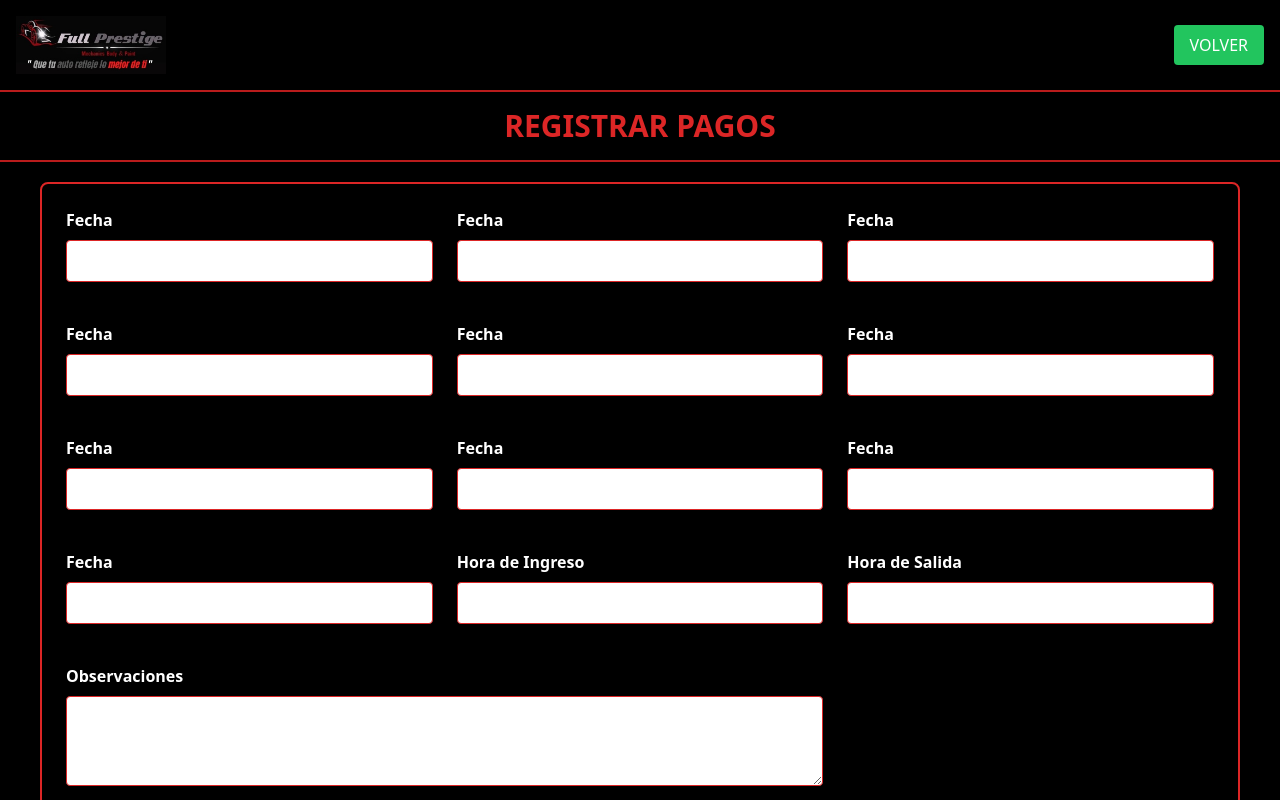
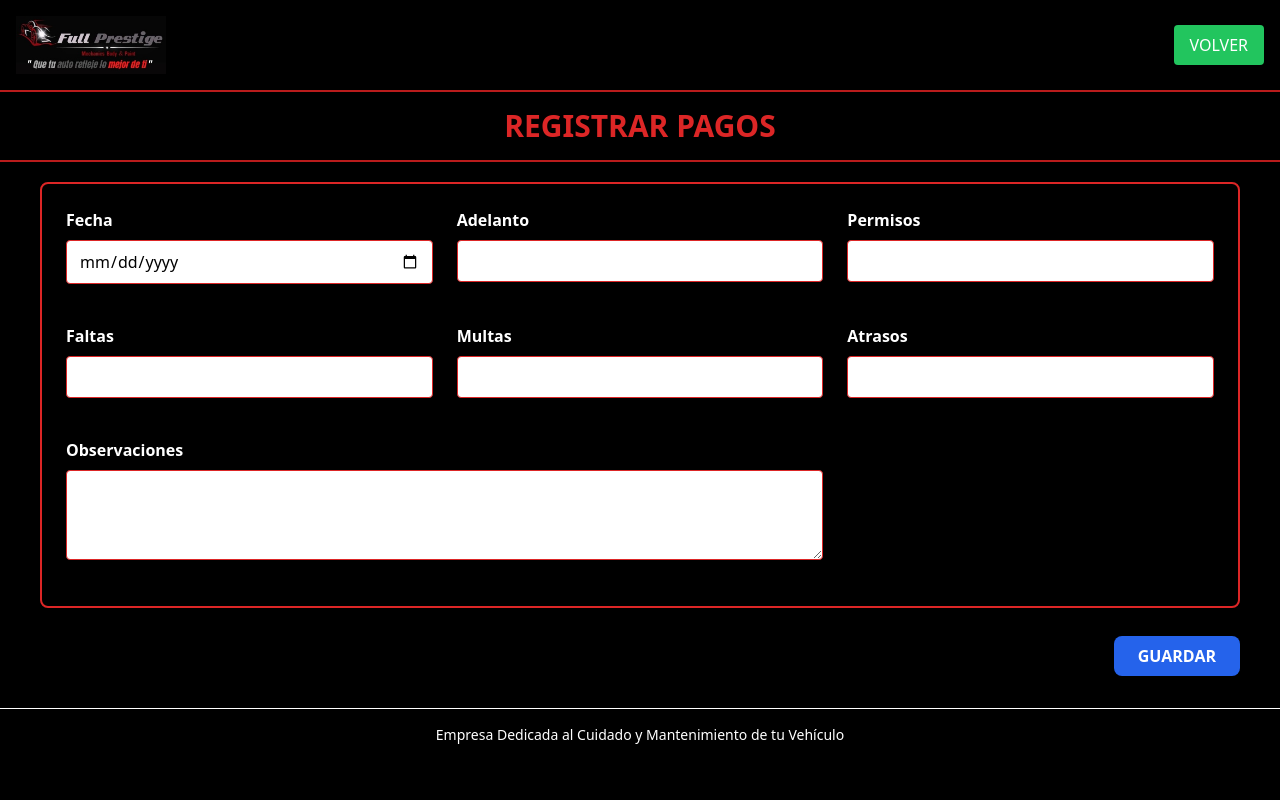
Before and after one commit to silviachaluisa/FULL-PRESTIGE, a React (Vite) app in the folder Frontend/: page /registrar-pagos in a window 1280 px wide. Shown: the top 800 px of the page. Built offline with nearby package versions, Linux system fonts and the light colour scheme.

Commit message:
Cambios finales

```diff
--- a/Frontend/src/Paginas/Administrador/TablaAsistencia.jsx
+++ b/Frontend/src/Paginas/Administrador/HistorialAsistencia.jsx
@@ -42,7 +42,7 @@ export const Asistencia = () => {
       </header>
 
       <div>
-        <h2 className="bg-black px-4 py-2 text-center text-red-600 text-xl font-bold mb-3 mt-1">CONTROL DE ASISTENCIA</h2>
+        <h2 className="bg-black px-4 py-2 text-center text-red-600 text-xl font-bold mb-3 mt-1">HISTORIAL DE ASISTENCIA</h2>
       </div>
 
       <main className=" flex-grow w-full max-w-5xl p-6 bg-white  shadow mt-2 mb-4 rounded-lg mx-auto border border-black">
--- a/Frontend/src/Paginas/Administrador/TablaPagos.jsx
+++ b/Frontend/src/Paginas/Administrador/HistorialPagos.jsx
@@ -82,11 +82,11 @@ const brandLogos = {
 
 
       <div>
-        <h2 className=" bg-black px-4 py-2  border-2 border-white text-red-600 text-center text-xl font-semibold mb-4">CONTROL DE PAGOS</h2>
+        <h2 className=" bg-black px-4 py-2  border-2 border-white text-red-600 text-center text-xl font-semibold mb-4">HISTORIAL DE PAGOS</h2>
       </div>
 
       {/* Historial de Clientes/Vehículos */}
-      <main className="flex-grow w-full max-w-5xl  p-6 bg-white shadow mt-6 rounded-lg mx-auto border border-black">
+      <main className="flex-grow w-full   p-6 bg-white shadow mt-6 rounded-lg mx-auto border border-black">
       {/* max-w-5xl (Esto hace que el formulario se limite al ancho y no cubra toda la pantalla)*/}
 
         {/* Formulario de Búsqueda */}
--- a/Frontend/src/Paginas/Administrador/RegistrarClientes.jsx
+++ b/Frontend/src/Paginas/Administrador/RegistrarClientes.jsx
@@ -51,7 +51,7 @@ export const RegistrarClientes= () => {
 
           {/* --------------------------------------------------------------------------------------- */}
           <div className="mb-4">
-            <label className="block font-semibold mb-2">Fecha</label>
+            <label className="block font-semibold mb-2">Cédula</label>
             <input
               type="text"
               required
@@ -61,7 +61,7 @@ export const RegistrarClientes= () => {
           {/* --------------------------------------------------------------------------------------- */}
           {/* --------------------------------------------------------------------------------------- */}
           <div className="mb-4">
-            <label className="block font-semibold mb-2">Fecha</label>
+            <label className="block font-semibold mb-2">Contacto</label>
             <input
               type="text"
               required
@@ -71,7 +71,7 @@ export const RegistrarClientes= () => {
           {/* --------------------------------------------------------------------------------------- */}
           {/* --------------------------------------------------------------------------------------- */}
           <div className="mb-4">
-            <label className="block font-semibold mb-2">Fecha</label>
+            <label className="block font-semibold mb-2">Email</label>
             <input
               type="text"
               required
@@ -81,7 +81,7 @@ export const RegistrarClientes= () => {
           {/* --------------------------------------------------------------------------------------- */}
           {/* --------------------------------------------------------------------------------------- */}
           <div className="mb-4">
-            <label className="block font-semibold mb-2">Fecha</label>
+            <label className="block font-semibold mb-2">Dirección</label>
             <input
               type="text"
               required
@@ -91,7 +91,7 @@ export const RegistrarClientes= () => {
           {/* --------------------------------------------------------------------------------------- */}
           {/* --------------------------------------------------------------------------------------- */}
           <div className="mb-4">
-            <label className="block font-semibold mb-2">Fecha</label>
+            <label className="block font-semibold mb-2">N° Orden</label>
             <input
               type="text"
               required
@@ -101,7 +101,7 @@ export const RegistrarClientes= () => {
           {/* --------------------------------------------------------------------------------------- */}
           {/* --------------------------------------------------------------------------------------- */}
           <div className="mb-4">
-            <label className="block font-semibold mb-2">Fecha</label>
+            <label className="block font-semibold mb-2">Marca</label>
             <input
               type="text"
               required
@@ -111,7 +111,7 @@ export const RegistrarClientes= () => {
           {/* --------------------------------------------------------------------------------------- */}
           {/* --------------------------------------------------------------------------------------- */}
           <div className="mb-4">
-            <label className="block font-semibold mb-2">Fecha</label>
+            <label className="block font-semibold mb-2">Modelo</label>
             <input
               type="text"
               required
@@ -121,7 +121,7 @@ export const RegistrarClientes= () => {
           {/* --------------------------------------------------------------------------------------- */}
           {/* --------------------------------------------------------------------------------------- */}
           <div className="mb-4">
-            <label className="block font-semibold mb-2">Fecha</label>
+            <label className="block font-semibold mb-2">Placa</label>
             <input
               type="text"
               required
@@ -131,9 +131,9 @@ export const RegistrarClientes= () => {
           {/* --------------------------------------------------------------------------------------- */}
           {/* --------------------------------------------------------------------------------------- */}
           <div className="mb-4">
-            <label className="block font-semibold mb-2">Fecha</label>
+            <label className="block font-semibold mb-2">Fecha de Ingreso</label>
             <input
-              type="text"
+              type="date"
               required
               className="w-full px-3 py-2 bg-white text-black border border-red-600 rounded focus:outline-none"
             />
@@ -141,16 +141,16 @@ export const RegistrarClientes= () => {
           {/* --------------------------------------------------------------------------------------- */}
           {/* --------------------------------------------------------------------------------------- */}
           <div className="mb-4">
-            <label className="block font-semibold mb-2">Fecha</label>
+            <label className="block font-semibold mb-2">Fecha de Salida</label>
             <input
-              type="text"
+              type="date"
               required
               className="w-full px-3 py-2 bg-white text-black border border-red-600 rounded focus:outline-none"
             />
           </div>
           {/* --------------------------------------------------------------------------------------- */}
           <div className="mb-4">
-            <label className="block font-semibold mb-2">Hora de Ingreso</label>
+            <label className="block font-semibold mb-2">Descripción del trabajo</label>
             <input
               type="text"
               required
@@ -161,7 +161,7 @@ export const RegistrarClientes= () => {
 
           {/* --------------------------------------------------------------------------------------- */}
           <div className="mb-4">
-            <label className="block font-semibold mb-2">Hora de Salida</label>
+            <label className="block font-semibold mb-2">Técnico a cargo</label>
             <input
               type="text"
               required
--- a/Frontend/src/Paginas/Administrador/RegistrarPagos.jsx
+++ b/Frontend/src/Paginas/Administrador/RegistrarPagos.jsx
@@ -53,7 +53,7 @@ export const RegistrarPagos= () => {
           <div className="mb-4">
             <label className="block font-semibold mb-2">Fecha</label>
             <input
-              type="text"
+              type="date"
               required
               className="w-full px-3 py-2 bg-white text-black border border-red-600 rounded focus:outline-none"
             />
@@ -61,7 +61,7 @@ export const RegistrarPagos= () => {
           {/* --------------------------------------------------------------------------------------- */}
           {/* --------------------------------------------------------------------------------------- */}
           <div className="mb-4">
-            <label className="block font-semibold mb-2">Fecha</label>
+            <label className="block font-semibold mb-2">Adelanto</label>
             <input
               type="text"
               required
@@ -71,7 +71,7 @@ export const RegistrarPagos= () => {
           {/* --------------------------------------------------------------------------------------- */}
           {/* --------------------------------------------------------------------------------------- */}
           <div className="mb-4">
-            <label className="block font-semibold mb-2">Fecha</label>
+            <label className="block font-semibold mb-2">Permisos</label>
             <input
               type="text"
               required
@@ -81,7 +81,7 @@ export const RegistrarPagos= () => {
           {/* --------------------------------------------------------------------------------------- */}
           {/* --------------------------------------------------------------------------------------- */}
           <div className="mb-4">
-            <label className="block font-semibold mb-2">Fecha</label>
+            <label className="block font-semibold mb-2">Faltas</label>
             <input
               type="text"
               required
@@ -91,7 +91,7 @@ export const RegistrarPagos= () => {
           {/* --------------------------------------------------------------------------------------- */}
           {/* --------------------------------------------------------------------------------------- */}
           <div className="mb-4">
-            <label className="block font-semibold mb-2">Fecha</label>
+            <label className="block font-semibold mb-2">Multas</label>
             <input
               type="text"
               required
@@ -101,7 +101,7 @@ export const RegistrarPagos= () => {
           {/* --------------------------------------------------------------------------------------- */}
           {/* --------------------------------------------------------------------------------------- */}
           <div className="mb-4">
-            <label className="block font-semibold mb-2">Fecha</label>
+            <label className="block font-semibold mb-2">Atrasos</label>
             <input
               type="text"
               required
@@ -109,66 +109,7 @@ export const RegistrarPagos= () => {
             />
           </div>
           {/* --------------------------------------------------------------------------------------- */}
-          {/* --------------------------------------------------------------------------------------- */}
-          <div className="mb-4">
-            <label className="block font-semibold mb-2">Fecha</label>
-            <input
-              type="text"
-              required
-              className="w-full px-3 py-2 bg-white text-black border border-red-600 rounded focus:outline-none"
-            />
-          </div>
-          {/* --------------------------------------------------------------------------------------- */}
-          {/* --------------------------------------------------------------------------------------- */}
-          <div className="mb-4">
-            <label className="block font-semibold mb-2">Fecha</label>
-            <input
-              type="text"
-              required
-              className="w-full px-3 py-2 bg-white text-black border border-red-600 rounded focus:outline-none"
-            />
-          </div>
-          {/* --------------------------------------------------------------------------------------- */}
-          {/* --------------------------------------------------------------------------------------- */}
-          <div className="mb-4">
-            <label className="block font-semibold mb-2">Fecha</label>
-            <input
-              type="text"
-              required
-              className="w-full px-3 py-2 bg-white text-black border border-red-600 rounded focus:outline-none"
-            />
-          </div>
-          {/* --------------------------------------------------------------------------------------- */}
-          {/* --------------------------------------------------------------------------------------- */}
-          <div className="mb-4">
-            <label className="block font-semibold mb-2">Fecha</label>
-            <input
-              type="text"
-              required
-              className="w-full px-3 py-2 bg-white text-black border border-red-600 rounded focus:outline-none"
-            />
-          </div>
-          {/* --------------------------------------------------------------------------------------- */}
-          <div className="mb-4">
-            <label className="block font-semibold mb-2">Hora de Ingreso</label>
-            <input
-              type="text"
-              required
-              className="w-full px-3 py-2 bg-white text-black border border-red-600 rounded focus:outline-none"
-            />
-          </div>
 
-
-          {/* --------------------------------------------------------------------------------------- */}
-          <div className="mb-4">
-            <label className="block font-semibold mb-2">Hora de Salida</label>
-            <input
-              type="text"
-              required
-              className="w-full px-3 py-2 bg-white text-black border border-red-600 rounded focus:outline-none"
-            />
-          </div>
-          {/* --------------------------------------------------------------------------------------- */}
 
           <div className="mb-4 col-span-2">
             <label className="block font-semibold mb-2">Observaciones</label>
```
Also changed, not shown: Frontend/src/App.jsx (+4 -4 lines), Frontend/src/Paginas/Administrador/HistorialClientes.jsx (renamed from Frontend/src/Paginas/Administrador/TablaClientes.jsx).
